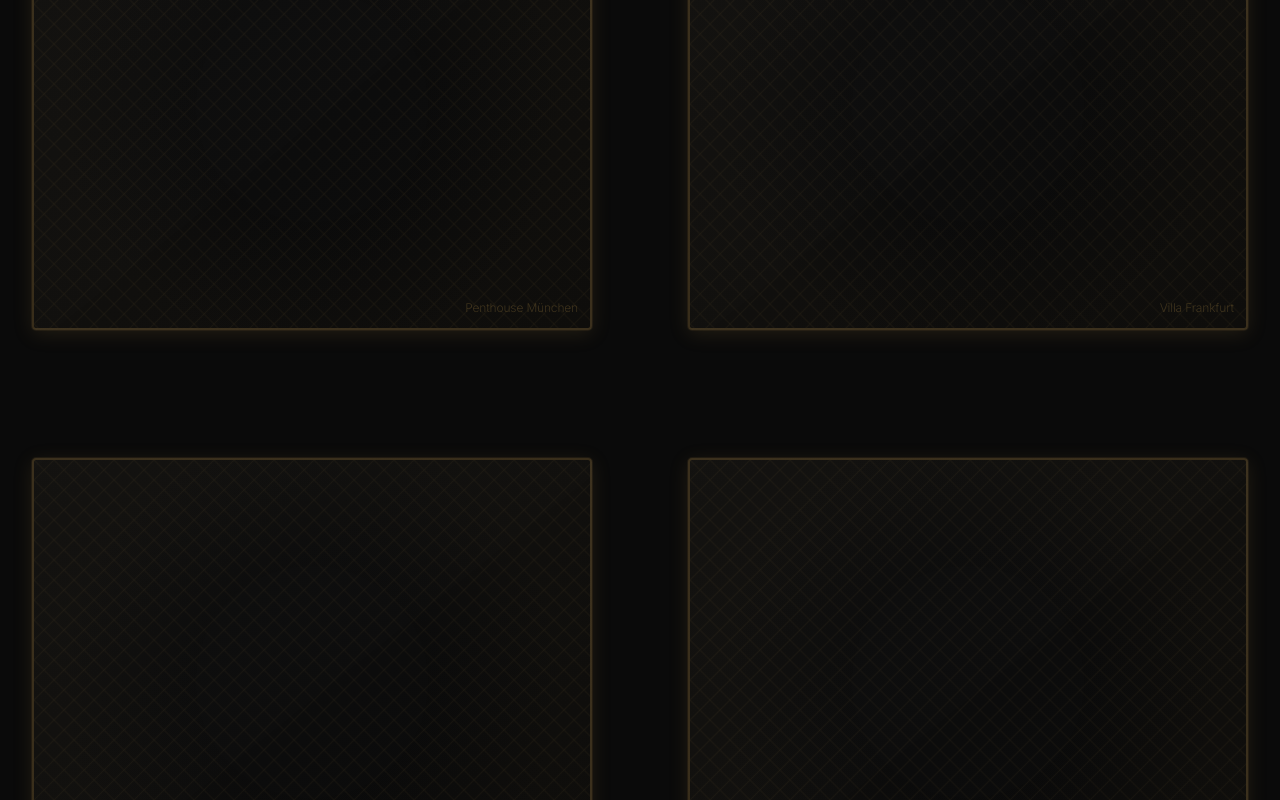
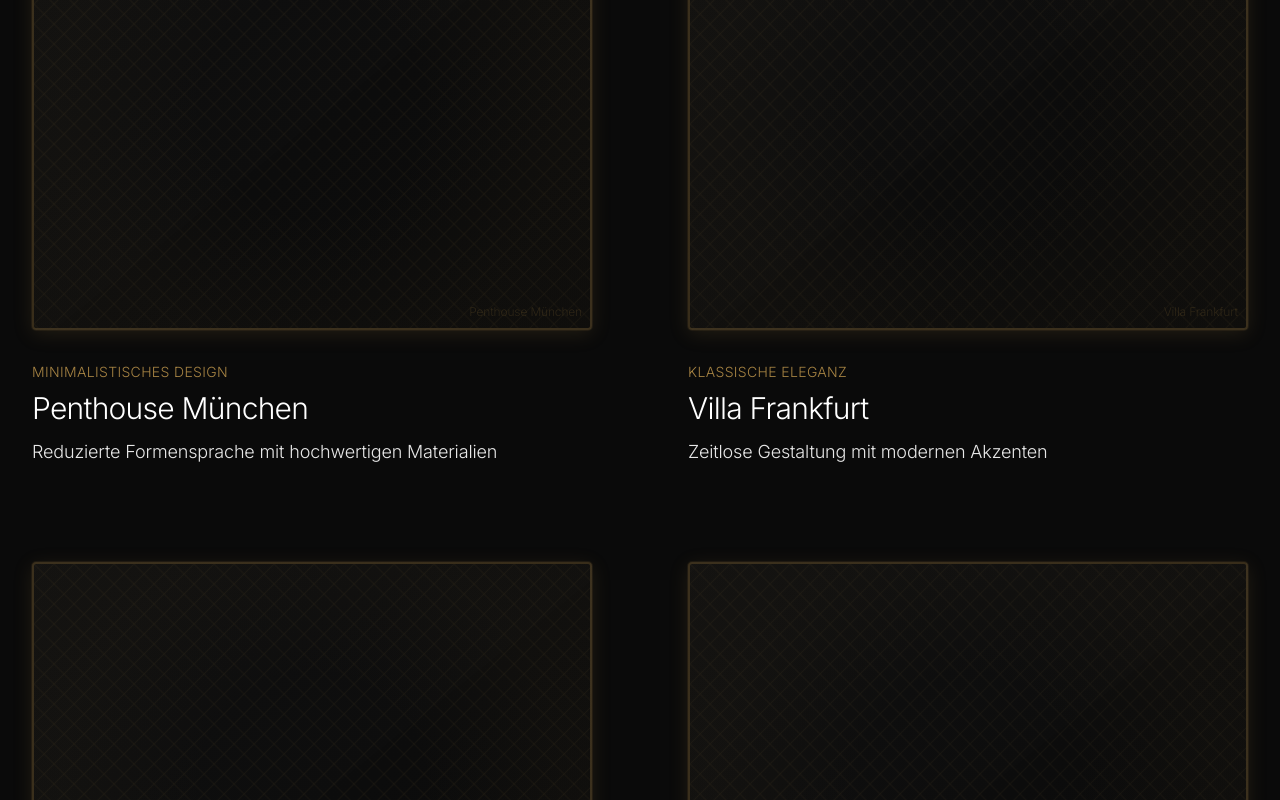
Before and after one commit to ooliv-agentur/axel-froehlich, a React (Vite) app: page / in a window 1280 px wide. Shown: the part 8638-9438 px from the top of the page. Built offline with nearby package versions, Linux system fonts and the light colour scheme.

Commit message:
Remove redundant hover text
Removed the hover text in project tiles as it provides no additional value.

```diff
--- a/src/components/ProjectsSection.tsx
+++ b/src/components/ProjectsSection.tsx
@@ -1,3 +1,4 @@
+
 import React from 'react';
 
 export const ProjectsSection = () => {
@@ -46,43 +47,25 @@ export const ProjectsSection = () => {
             {projects.map((project, index) => (
               <div
                 key={index}
-                className="group animate-fade-in cursor-pointer"
+                className="animate-fade-in"
                 style={{ animationDelay: `${index * 0.2}s` }}
               >
-                {/* Project Image with Hover Overlay */}
+                {/* Project Image */}
                 <div className="aspect-[5/4] image-placeholder rounded-sm relative overflow-hidden mb-6 sm:mb-8">
-                  <div className="absolute bottom-3 right-3">
-                    <div className="text-luxury-gold/30 text-xs font-light">{project.title}</div>
-                  </div>
-
-                  {/* Enhanced Overlay with better contrast */}
-                  <div className="absolute inset-0 bg-gradient-to-t from-luxury-black/95 via-luxury-black/60 to-luxury-black/30 opacity-0 group-hover:opacity-100 transition-opacity duration-500"></div>
-
-                  {/* Project info with enhanced readability */}
-                  <div className="absolute inset-0 flex flex-col justify-end p-4 sm:p-6 lg:p-8 transform translate-y-8 group-hover:translate-y-0 transition-transform duration-500 opacity-0 group-hover:opacity-100">
-                    <div className="bg-luxury-black/90 backdrop-blur-sm p-4 sm:p-6 rounded-sm border border-luxury-gold/30">
-                      <p className="text-luxury-gold text-xs sm:text-sm font-light mb-2 uppercase tracking-wide">
-                        {project.subtitle}
-                      </p>
-                      <h3 className="text-xl sm:text-2xl lg:text-3xl font-light mb-2 sm:mb-3 text-white">
-                        {project.title}
-                      </h3>
-                      <p className="text-base sm:text-lg text-white/90 leading-relaxed font-light">
-                        {project.description}
-                      </p>
-                    </div>
+                  <div className="absolute bottom-2 right-2">
+                    <div className="text-luxury-gold/20 text-xs font-light">{project.title}</div>
                   </div>
                 </div>
 
-                {/* Project info always visible on mobile */}
-                <div className="sm:hidden">
+                {/* Project Info */}
+                <div>
                   <p className="text-luxury-gold text-sm font-light mb-2 uppercase tracking-wide">
                     {project.subtitle}
                   </p>
-                  <h3 className="text-xl font-light mb-3 text-white">
+                  <h3 className="text-xl sm:text-2xl lg:text-3xl font-light mb-2 sm:mb-3 text-white">
                     {project.title}
                   </h3>
-                  <p className="text-base text-white/90 leading-relaxed font-light">
+                  <p className="text-base sm:text-lg text-white/90 leading-relaxed font-light">
                     {project.description}
                   </p>
                 </div>
```
